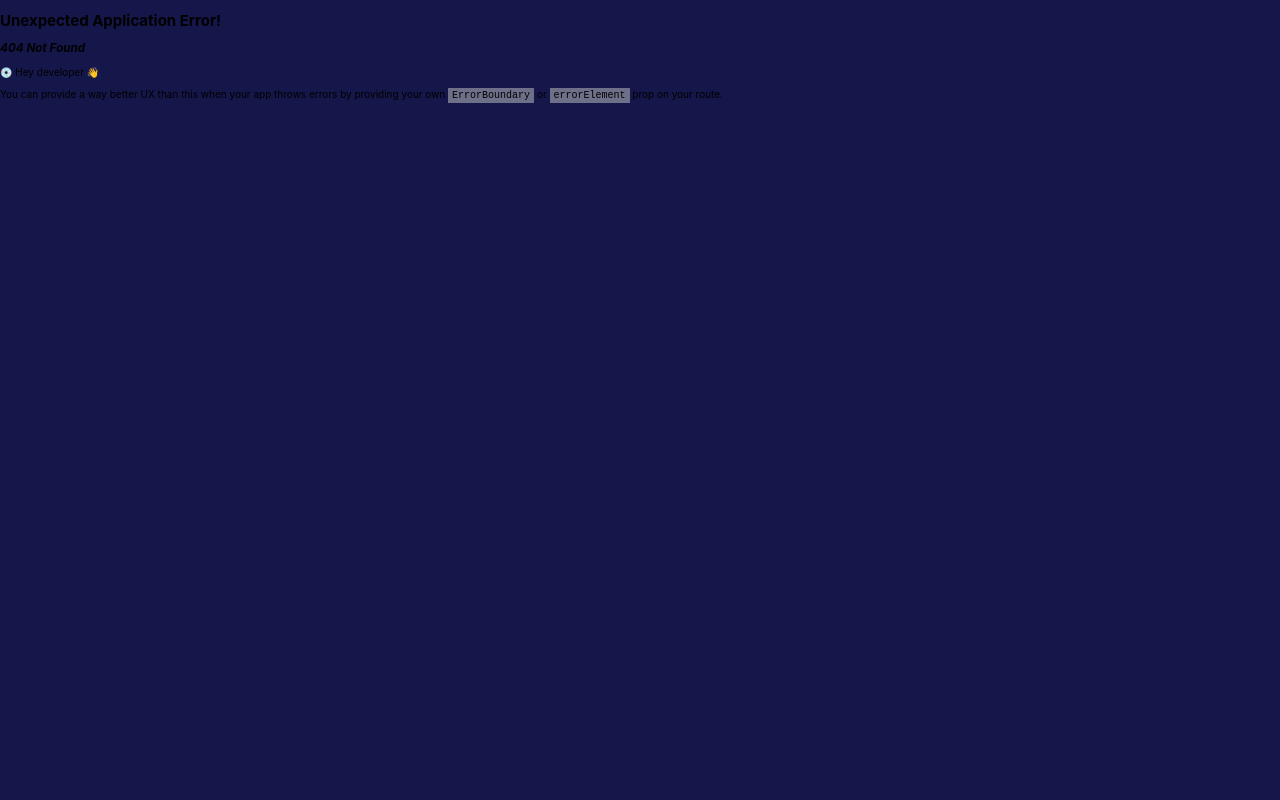
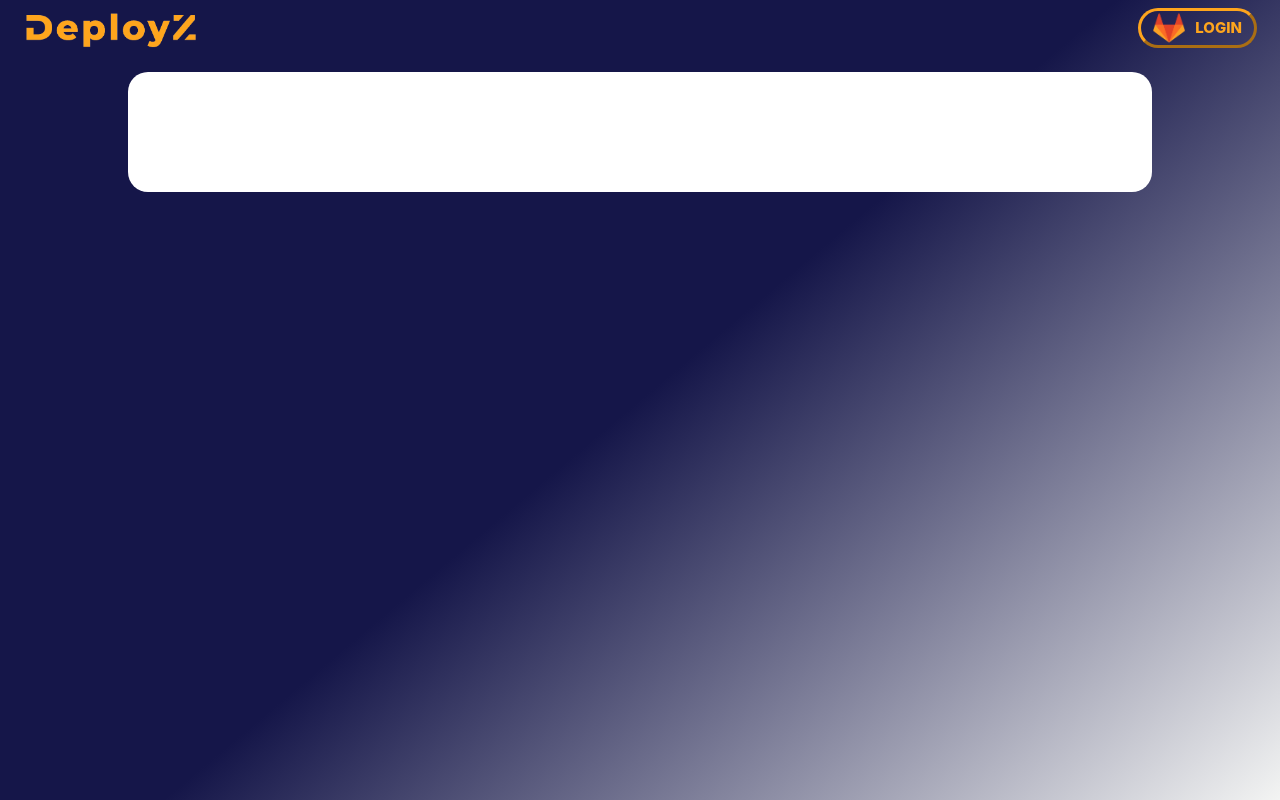
Before and after one commit to 2kjin/DeployZ, a React (Vite) app in the folder frontend/: page /itemdetail/1 in a window 1280 px wide. Before the commit this address had no page. Built offline with nearby package versions, Linux system fonts and the light colour scheme.

Commit message:
:sparkles: Feat: itemDetail 라우터 설정 및 버튼 클릭 시 이동

```diff
--- a/frontend/src/components/item/ItemDetail.tsx
+++ b/frontend/src/components/item/ItemDetail.tsx
@@ -1,5 +1,37 @@
 import React from "react";
+import styled from "styled-components";
+import { theme } from "@/styles/theme";
+
+//import components
+import Header from "@components/common/Header";
+
+import { ItemInfo } from "../../../types/itemlist";
 
 export default function ItemDetail() {
-  return <></>;
+  return (
+    <SWrap>
+      <Header />
+      <SDetailDiv></SDetailDiv>
+    </SWrap>
+  );
 }
+
+const SWrap = styled.div`
+  position: absolute;
+  top: 0;
+  bottom: 0;
+  left: 0;
+  right: 0;
+  background: linear-gradient(140deg, #151649 50%, #f3f4f3);
+`;
+
+const SDetailDiv = styled.div`
+  width: 80vw;
+  height: 15vh;
+  background-color: ${theme.colors.white};
+  border-radius: 2rem;
+  margin: 2vh auto;
+  display: flex;
+  align-items: center;
+  justify-content: space-between;
+`;
--- a/frontend/src/components/item/ItemList.tsx
+++ b/frontend/src/components/item/ItemList.tsx
@@ -1,11 +1,8 @@
-import React, { useState, useEffect } from "react";
-
+import React from "react";
 import { ItemInfo } from "../../../types/itemlist";
-
-//import components
 import ItemListElement from "./ItemListElement";
 
-const items: ItemInfo[] = [
+const itemList: ItemInfo[] = [
   {
     idx: 1,
     itemName: "FE",
@@ -20,7 +17,7 @@ const items: ItemInfo[] = [
     itemPort: [8000, 8001],
     lastSuccessDate: "3days 2hr",
     lastFailedDate: "3days 5hr",
-    isIng: "",
+    isIng: "false",
   },
   {
     idx: 3,
@@ -28,14 +25,14 @@ const items: ItemInfo[] = [
     itemPort: [9000, 9001],
     lastSuccessDate: "3days 2hr",
     lastFailedDate: "3days 5hr",
-    isIng: "true",
+    isIng: "",
   },
 ];
 
-export default function ItemList(): JSX.Element {
+export default function ItemList() {
   return (
     <>
-      {items.map((item) => (
+      {itemList.map((item) => (
         <ItemListElement key={item.idx} item={item} />
       ))}
     </>
--- a/frontend/src/components/item/ItemListElement.tsx
+++ b/frontend/src/components/item/ItemListElement.tsx
@@ -1,4 +1,5 @@
-import React from "react";
+import React, { useState } from "react";
+import { useNavigate } from "react-router-dom";
 import styled from "styled-components";
 import { theme } from "@/styles/theme";
 
@@ -11,8 +12,19 @@ import DeleteOutlineIcon from "@mui/icons-material/DeleteOutline";
 
 import { ItemInfo } from "../../../types/itemlist";
 
-export default function ItemListElement({ item }: { item: ItemInfo }) {
+interface ItemListElementProps {
+  item: ItemInfo;
+}
+
+export default function ItemListElement({ item }: ItemListElementProps) {
+  const navigate = useNavigate();
+
+  const handleItemClick = () => {
+    navigate(`/itemdetail/${item.idx}`);
+  };
+
   return (
+    <>
       <SItem>
         <PlayArrowIcon style={PlayArrowIconStyle} />
         <StopIcon style={StopIconStyle} />
@@ -26,8 +38,9 @@ export default function ItemListElement({ item }: { item: ItemInfo }) {
         <SLastSuccessTime>{item?.lastSuccessDate}</SLastSuccessTime>
         <SLastFailureTime>{item?.lastFailedDate}</SLastFailureTime>
         <DeleteOutlineIcon style={DeleteOutlineIconStyle} />
-      <SButton>상세보기</SButton>
+        <SButton onClick={handleItemClick}>상세보기</SButton>
       </SItem>
+    </>
   );
 }
 
--- a/frontend/src/components/project/ProjectList.tsx
+++ b/frontend/src/components/project/ProjectList.tsx
@@ -8,7 +8,7 @@ import { ProjectInfo } from "../../../types/projectlist";
 import { style } from "@mui/system";
 
 //더미데이터
-const projects: ProjectInfo[] = [
+export const projects: ProjectInfo[] = [
   {
     idx: 1,
     projectName: "DeployZ",
--- a/frontend/src/router.tsx
+++ b/frontend/src/router.tsx
@@ -4,6 +4,7 @@ import App from "./pages/AppPage";
 import ItemListPage from "./pages/ItemListPage";
 import ProjectListPage from "./pages/ProjectListPage";
 import ProjectStepPage from "./pages/ProjectStepPage";
+import ItemDetail from "@components/item/ItemDetail";
 
 const router = createBrowserRouter([
   { path: "/", element: <LandingPage /> },
@@ -19,6 +20,7 @@ const router = createBrowserRouter([
   },
   { path: "/project", element: <ProjectListPage /> },
   { path: "/item", element: <ItemListPage /> },
+  { path: "/itemdetail/:idx", element: <ItemDetail /> },
 ]);
 
 export default router;
```
Lines whose indentation alone changed are shown as unchanged.
